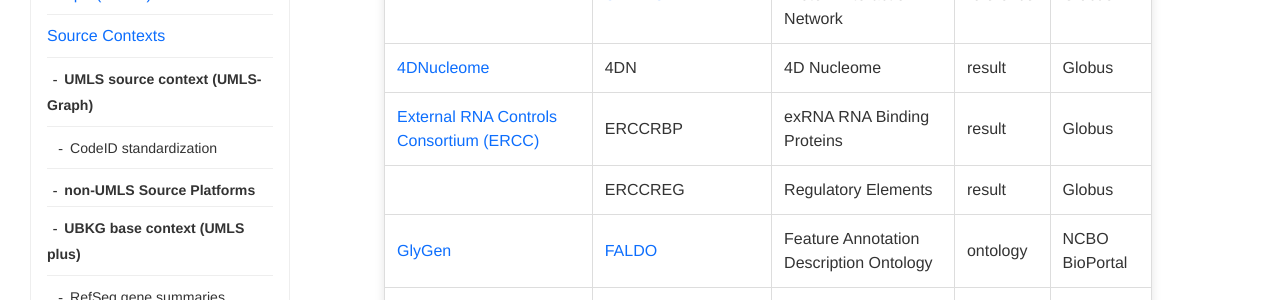
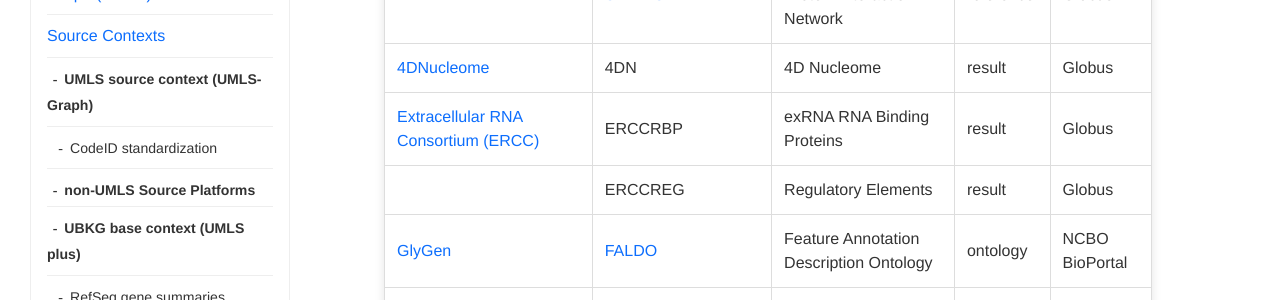
Before and after one commit to x-atlas-consortia/ubkg-docs, a Jekyll site: the page built from docs/contexts/index.MD, in a window 1280 px wide and 900 px high, scrolled down 4881 px. Shown: the part 152-452 px from the top of the window. Built offline with Jekyll 4.4.1, drawn with Linux system fonts in a browser that asks for light colours; our own code applies the rules of GitHub Pages for plain Markdown files.

Commit message:
ERCC name change

```diff
--- a/docs/contexts/index.MD
+++ b/docs/contexts/index.MD
@@ -125,7 +125,7 @@
 |                                                                                                                    | [CLINGEN](https://clinicalgenome.org/)                         | Clinical Genome selected datasets            | reference    | Globus         |
 |                                                                                                                    | [STRING](https://string-db.org/)                               | StringDB Protein-Protein Interaction Network | reference    | Globus         |
 | [4DNucleome](https://www.4dnucleome.org/)                                                                          | 4DN                                                            | 4D Nucleome                                  | result       | Globus         |
-| [External RNA Controls Consortium (ERCC)](https://www.nist.gov/programs-projects/external-rna-controls-consortium) | ERCCRBP                                                        | exRNA RNA Binding Proteins                   | result       | Globus         |
+| [Extracellular RNA Consortium (ERCC)](https://www.nist.gov/programs-projects/external-rna-controls-consortium)     | ERCCRBP                                                        | exRNA RNA Binding Proteins                   | result       | Globus         |
 |                                                                                                                    | ERCCREG                                                        | Regulatory Elements                          | result       | Globus         |
 | [GlyGen](https://www.glygen.org/)                                                                                  | [FALDO](https://bioportal.bioontology.org/ontologies/FALDO)    | Feature Annotation Description Ontology      | ontology     | NCBO BioPortal |
 |                                                                                                                    | [UNIPROT](https://ftp.uniprot.org/pub/databases/uniprot/)      | Universal Protein Resource                   | ontology     | UniProt FTP    |
```
